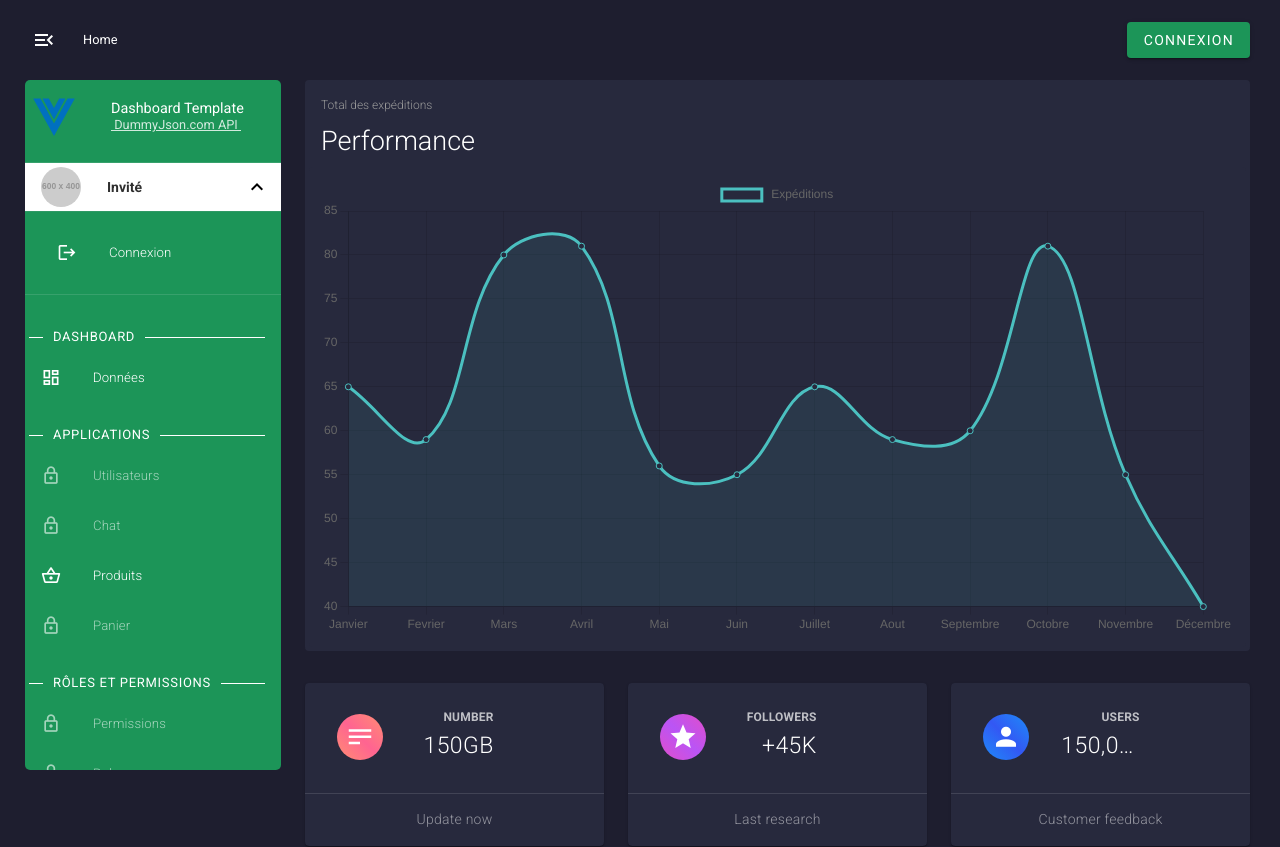
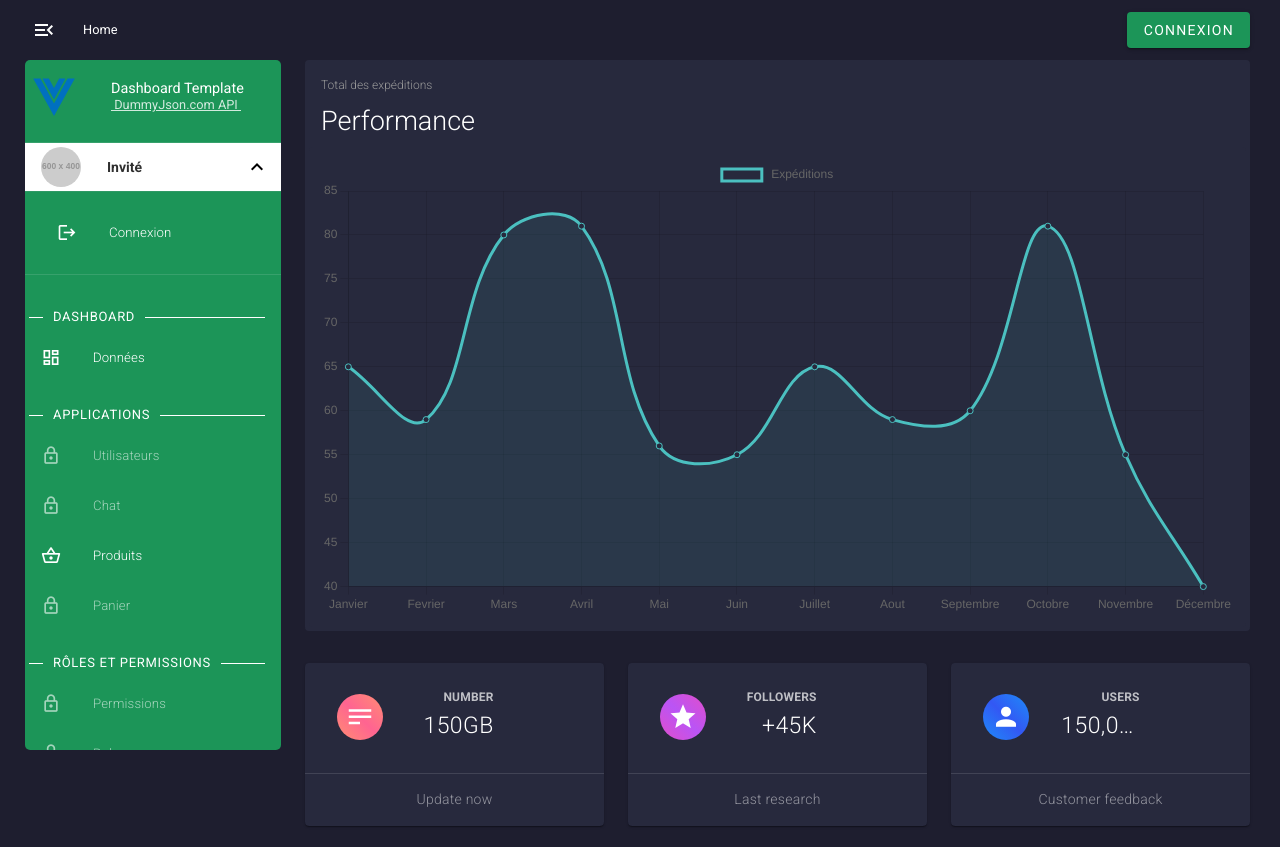
Before and after one commit to DorianDaumas/Dashboard-Vue-3-Ts-Axios, a Vue app: page / in a window 1280 px wide. Shown: the top 847 px of the page. Built offline with nearby package versions, Linux system fonts and the light colour scheme.

Commit message:
modif sidenav et header ( sticky - dense ) et modif mineur

```diff
--- a/src/App.vue
+++ b/src/App.vue
@@ -112,6 +112,16 @@ onMounted(() => {
 .theme-on {
   background: white !important;
   color: black !important;
+}
+
+.theme-header-on {
+  background: rgb(240, 242, 245) !important;
+  color: black !important;
+}
+
+.theme-header-off {
+  background: rgb(30, 30, 47) !important;
+  color: white !important;
 }
 
 .theme-off {
--- a/src/components/Carts/TableCart.vue
+++ b/src/components/Carts/TableCart.vue
@@ -32,7 +32,7 @@
                 priceFormat(
                   item!.price * cart.filter((cartItem) => cartItem.id === item!.id).length
                 )
-              }}€
+              }}
             </td>
           </tr>
           <tr>
--- a/src/components/Common/Header.vue
+++ b/src/components/Common/Header.vue
@@ -1,5 +1,5 @@
 <template>
-  <div class="header">
+  <div class="header" :class="store.theme ? 'theme-header-off' : 'theme-header-on'">
     <div class="header-navigation">
       <div class="header-container-item-left">
         <v-btn
@@ -13,7 +13,7 @@
         <div class="container-bell">
           <v-menu width="400px" location="bottom right">
             <template v-slot:activator="{ props }">
-              <v-badge :content="59" dot color="orange">
+              <v-badge bottom="calc(100% - 15px)" :content="59" dot color="orange">
                 <v-btn icon="mdi-bell" variant="text" v-bind="props"></v-btn>
               </v-badge>
             </template>
@@ -186,7 +186,9 @@ const items = ref([
 .header {
   /* background: #222d51; */
   width: 100%;
-  height: 80px;
+  height: 60px;
+  position: sticky;
+  top: 0;
   z-index: 9999 !important;
 }
 .header-navigation {
--- a/src/components/Common/Sidenave.vue
+++ b/src/components/Common/Sidenave.vue
@@ -458,7 +458,7 @@ const goToRoute = (query: any) => {
   background: white !important;
 }
 .sidenav-desktop {
-  top: 80px !important;
+  top: 60px !important;
   left: 25px !important;
   transform: translateX(0) !important;
   height: calc(100% + -110px) !important;
@@ -466,8 +466,8 @@ const goToRoute = (query: any) => {
   border-right: 0;
 }
 .sidenav-mobile {
-  top: 80px !important;
-  height: calc(100% + -80px) !important;
+  top: 60px !important;
+  height: calc(100% + -60px) !important;
   left: 0px !important;
   border-radius: 0px !important;
 }
--- a/src/views/Ecommerce.vue
+++ b/src/views/Ecommerce.vue
@@ -10,7 +10,7 @@
       </v-row>
       <v-row v-else>
         <v-col cols="auto" md="3">
-          <Filters style="position: sticky; top: 80px" @category="handleCategory"></Filters>
+          <Filters style="position: sticky; top: 60px" @category="handleCategory"></Filters>
         </v-col>
         <v-col md="9">
           <ProductsList :category="category"></ProductsList>
```
